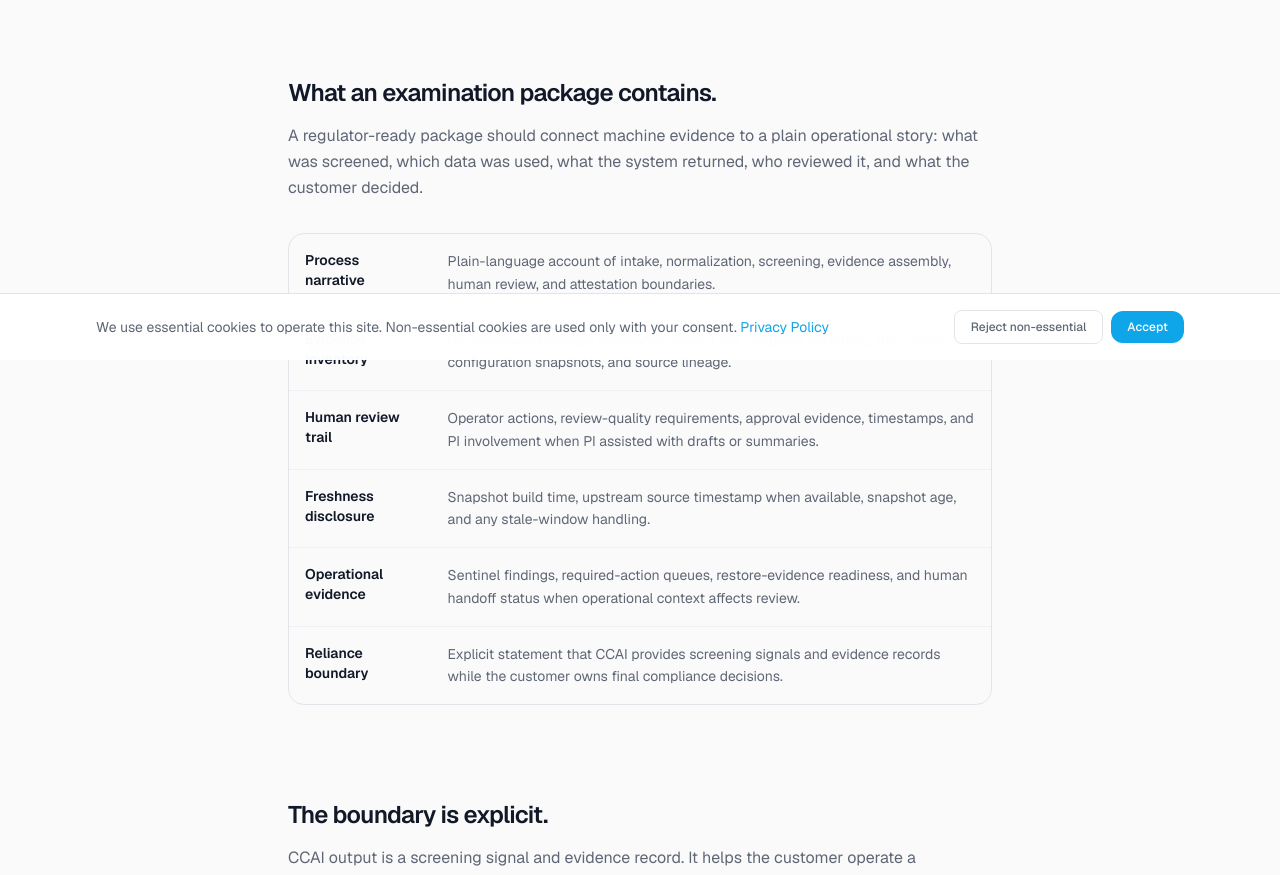
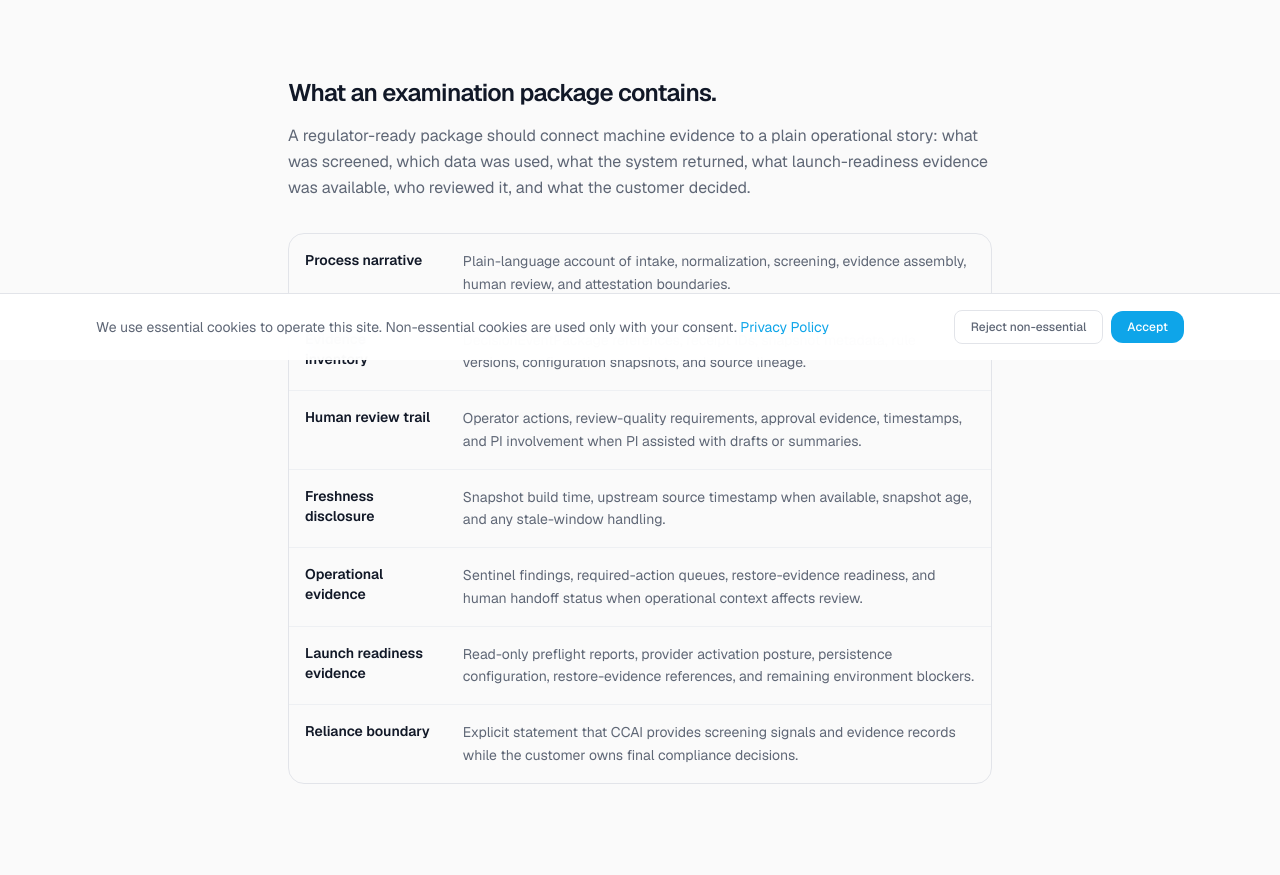
Before and after one commit to Alex2026-ai/ccai-marketing, a Next.js app: page /regulatory-examination in a window 1280 px wide. Shown: the part 440-1315 px from the top of the page. Built offline with nearby package versions, Linux system fonts and the light colour scheme.

Commit message:
Add launch preflight evidence positioning
Add launch-readiness evidence to the public trust and why pages, update shared exam positioning, and keep the claim boundary explicit in marketing docs.

```diff
--- a/src/app/regulatory-examination/page.tsx
+++ b/src/app/regulatory-examination/page.tsx
@@ -33,7 +33,8 @@ export default function RegulatoryExaminationPage() {
         <p className="mt-4 text-base leading-relaxed text-muted">
           A regulator-ready package should connect machine evidence to a plain
           operational story: what was screened, which data was used, what the
-          system returned, who reviewed it, and what the customer decided.
+          system returned, what launch-readiness evidence was available, who
+          reviewed it, and what the customer decided.
         </p>
         <div className="mt-8">
           <PositioningTable rows={examPackageSections} />
--- a/src/app/trust-review/page.tsx
+++ b/src/app/trust-review/page.tsx
@@ -1,6 +1,6 @@
 import type { Metadata } from "next"
 import Link from "next/link"
-import { Activity, ArrowRight, CheckCircle2, Eye, FileText, Scale, ShieldCheck } from "lucide-react"
+import { Activity, ArrowRight, CheckCircle2, ClipboardCheck, Eye, FileText, Scale, ShieldCheck } from "lucide-react"
 import { AnimateOnScroll } from "@/components/animate-on-scroll"
 
 export const metadata: Metadata = {
@@ -35,6 +35,12 @@ const pillars = [
     icon: Activity,
   },
   {
+    title: "Launch readiness evidence",
+    body: "Read-only preflight checks surface persistence, restore evidence, provider activation, and admin-key posture before production use.",
+    href: "/regulatory-examination",
+    icon: ClipboardCheck,
+  },
+  {
     title: "Exam narrative",
     body: "Regulator-readable packages connect what was screened, what data was used, and what operators reviewed.",
     href: "/regulatory-examination",
@@ -55,6 +61,7 @@ const boundaries = [
   ["Customer judgment", "CCAI supports a defensible process; regulated customers remain responsible for final compliance decisions."],
   ["Agentic operations", "Sentinel and PI are assistive surfaces. They do not mutate screening truth or approve external actions."],
   ["Operational queue visibility", "Required-action queues show attention and recovery context; they do not replace operator review."],
+  ["Launch readiness", "Preflight reports describe configuration posture and blockers; they do not replace operator launch approval or legal review."],
 ]
 
 export default function TrustReviewPage() {
@@ -163,7 +170,7 @@ export default function TrustReviewPage() {
           <p className="mx-auto mt-4 max-w-xl text-base leading-relaxed text-muted">
             Buyers can evaluate CCAI by reviewing how decisions are scoped, how
             data freshness is disclosed, how PI is bounded, and how exam
-            packages are prepared.
+            packages and launch-readiness evidence are prepared.
           </p>
           <div className="mt-8 flex flex-col items-center justify-center gap-3 sm:flex-row">
             <Link href="/data-freshness" className="btn-primary text-base">
--- a/src/app/why-ccai/page.tsx
+++ b/src/app/why-ccai/page.tsx
@@ -35,6 +35,7 @@ const reasons = [
 const buyerChecks = [
   ["Evaluation", "Run sample workflows, inspect output, and validate integration patterns without treating sandbox results as production reliance."],
   ["Operational fit", "Use the dashboard for reviewers or embed screening into existing systems through the REST API."],
+  ["Launch posture", "Review read-only preflight evidence for persistence, restore evidence, provider activation, and required environment setup."],
   ["Review model", "Keep high-risk approvals from becoming one-click acceptance with review-quality evidence and second-review paths."],
   ["Freshness posture", "Show snapshot age, upstream publication context, and stale-window handling instead of hiding source-data timing."],
   ["Exam readiness", "Assemble regulator-readable packages that connect input, evidence, review, freshness, and reliance language."],
@@ -60,6 +61,11 @@ const proofControls = [
     title: "Freshness-aware review",
     body: "Snapshot age, upstream lag, and stale-window warnings are part of the review story, not hidden implementation details.",
     icon: Blocks,
+  },
+  {
+    title: "Launch preflight evidence",
+    body: "Read-only checks surface persistence, restore evidence, outbound-provider activation, commercial-provider posture, and admin-key setup.",
+    icon: ClipboardCheck,
   },
 ]
 
--- a/src/lib/compliance-positioning.ts
+++ b/src/lib/compliance-positioning.ts
@@ -18,6 +18,10 @@ export const examPackageSections = [
   {
     title: "Operational evidence",
     body: "Sentinel findings, required-action queues, restore-evidence readiness, and human handoff status when operational context affects review.",
+  },
+  {
+    title: "Launch readiness evidence",
+    body: "Read-only preflight reports, provider activation posture, persistence configuration, restore-evidence references, and remaining environment blockers.",
   },
   {
     title: "Reliance boundary",
```
Also changed, not shown: 4 other files (tests, documents, lock files or other folders).
